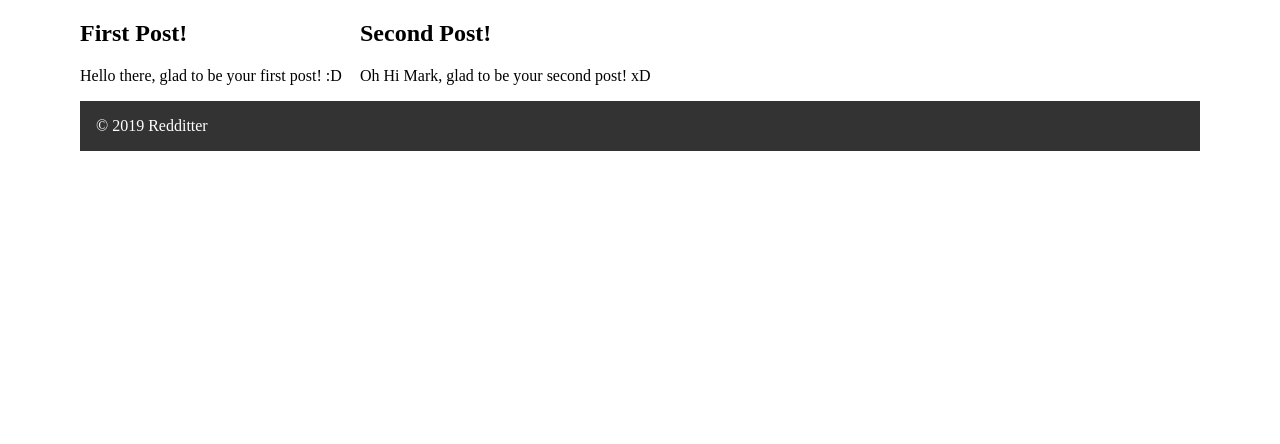
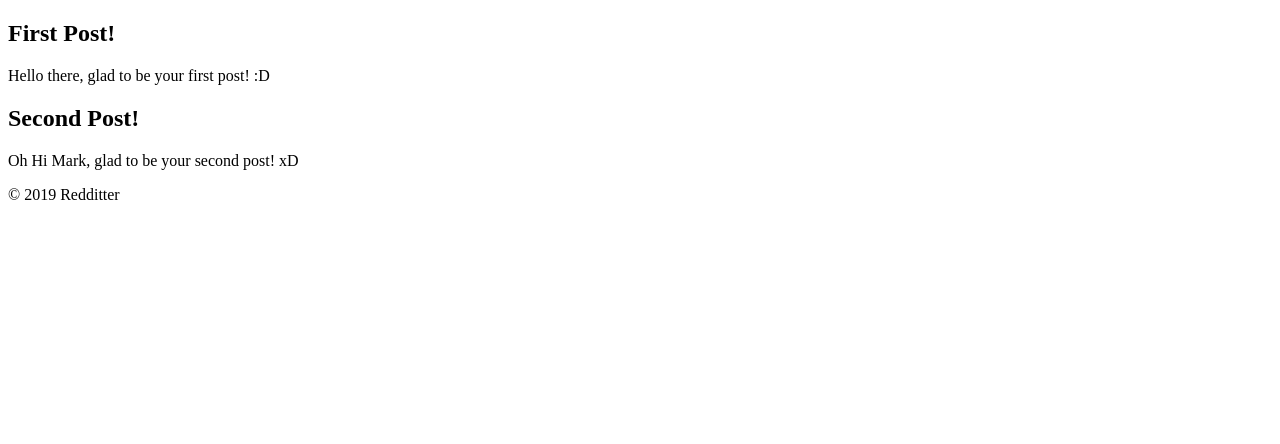
Before and after one commit to Rockdell/3LTW, a PHP site: page /pages/feed_page.php in a window 1280 px wide. Shown: the top 444 px of the page. Run offline with PHP 8.4, Linux system fonts and the light colour scheme; data comes from the database, SQL or seed files in the repository; both versions use the stored data as it was after the commit.

Commit message:
Added more stuffz

```diff
--- a/css/style.css
+++ b/css/style.css
@@ -1,3 +1,17 @@
+body {
+	background-image: url('/img/background2.png');
+	background-attachment: fixed;
+}
+
+div#logo {
+	border-style: dotted;
+}
+
+
+
+
+
+/*
 body {
 		width: 70em;
 		margin: 0 auto;
@@ -335,3 +349,4 @@ body {
 	#messages article.success {
 		background-color: #6D6;
 	}
+*/
--- a/includes/session.php
+++ b/includes/session.php
@@ -1,3 +1,7 @@
 <?php
     session_start();
+
+    function setCurrentUser($username) {
+        $_SESSION['username'] = $username;
+    }
 ?>
--- a/index.php
+++ b/index.php
@@ -1,5 +1,4 @@
 <?php
-    include_once("includes/init.php");
-
-    include_once("pages/start_page.php");
+    include_once('includes/init.php');
+    include_once('pages/start_page.php');
 ?>
--- a/pages/user_page.php
+++ b/pages/user_page.php
@@ -1,5 +1,5 @@
-<?php include_once($_SERVER['DOCUMENT_ROOT']."/template/common/header") ?>
+<?php include_once($_SERVER['DOCUMENT_ROOT'].'/template/common/header') ?>
 
 <h1>User page</h1>
 
-<?php include_once($_SERVER['DOCUMENT_ROOT']."/template/common/footer") ?>
+<?php include_once($_SERVER['DOCUMENT_ROOT'].'/template/common/footer') ?>
--- a/templates/common/header.php
+++ b/templates/common/header.php
@@ -2,8 +2,8 @@
 <html>
     <head>
         <title>Redditter</title>
-        <meta charset="utf-8" />
-        <meta name="viewport" content="width=device-width, initial-scale=1">
-        <link rel="stylesheet" href="css/style.css">
+        <meta charset='utf-8' />
+        <meta name='viewport' content='width=device-width, initial-scale=1'>
+        <link rel='stylesheet' href='/css/style.css'>
     </head>
     <body>
```
Also changed, not shown: actions/login.php (added, +10 -0 lines), actions/logout.php (added, +8 -0 lines), pages/start_page.php (+6 -6 lines), actions/register.php (added), database/redditter.db, img/background2.png (added). Lines whose indentation alone changed are shown as unchanged.
